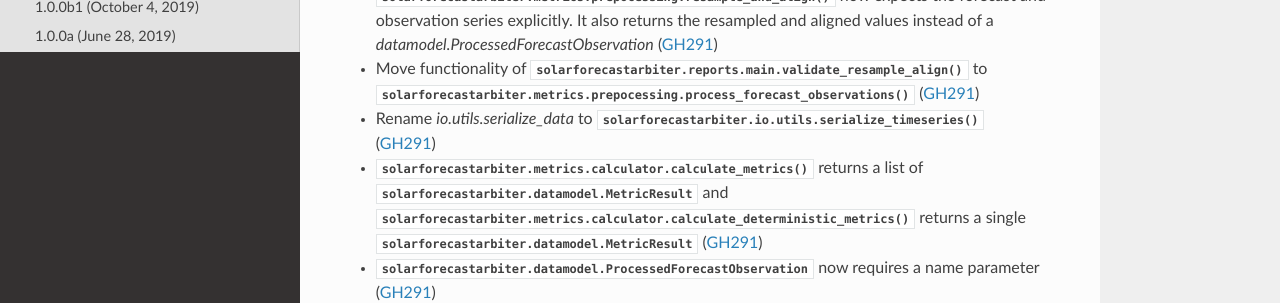
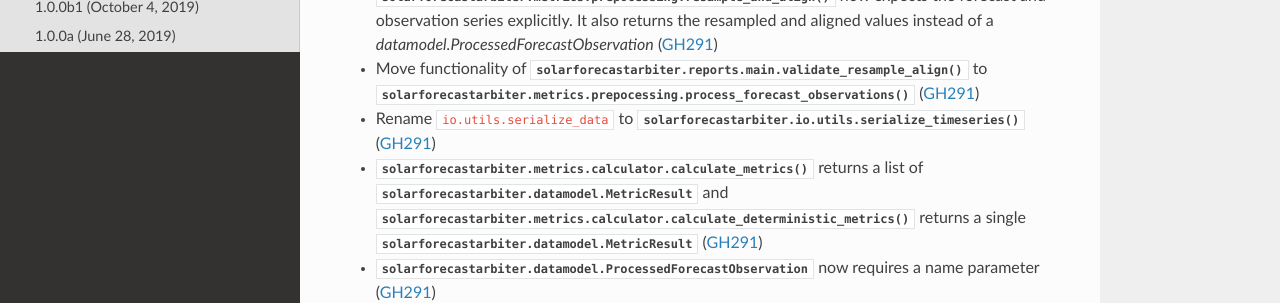
Before and after one commit to SolarArbiter/solarforecastarbiter-core, a Sphinx documentation site: the page built from docs/source/whatsnew/1.0.0b4.rst, in a window 1280 px wide. Shown: the part 521-824 px from the top of the page. Built offline with Sphinx 7.4.7 and the Read the Docs theme 2.0.0, drawn with Linux system fonts in a browser that asks for light colours.

```diff
--- a/docs/source/whatsnew/1.0.0b4.rst
+++ b/docs/source/whatsnew/1.0.0b4.rst
@@ -30,7 +30,7 @@ API Changes
   to
   :py:func:`solarforecastarbiter.metrics.prepocessing.process_forecast_observations`
   (:pull:`291`)
-* Rename `io.utils.serialize_data` to
+* Rename ``io.utils.serialize_data`` to
   :py:func:`solarforecastarbiter.io.utils.serialize_timeseries`
   (:pull:`291`)
 * :py:func:`solarforecastarbiter.metrics.calculator.calculate_metrics`
```
